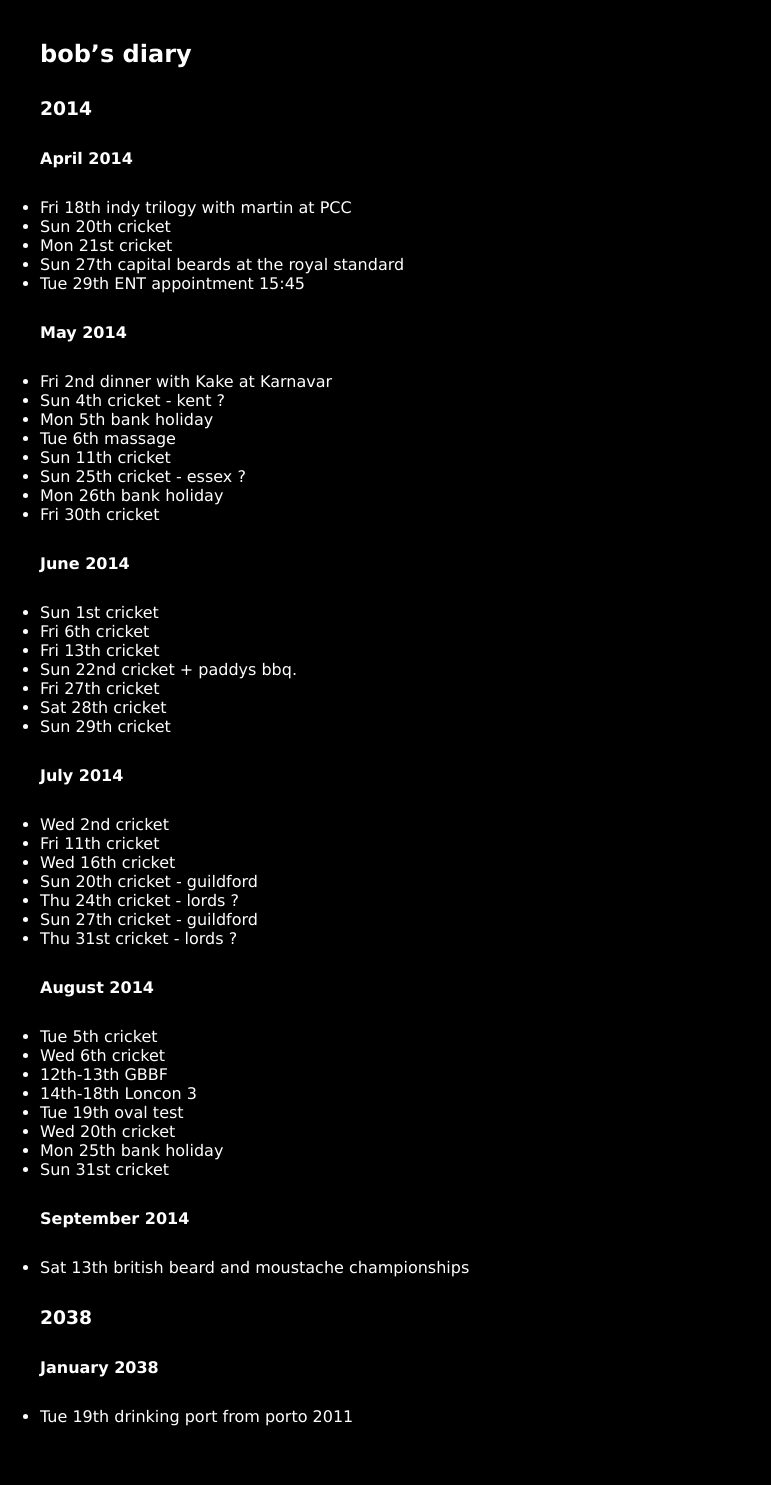
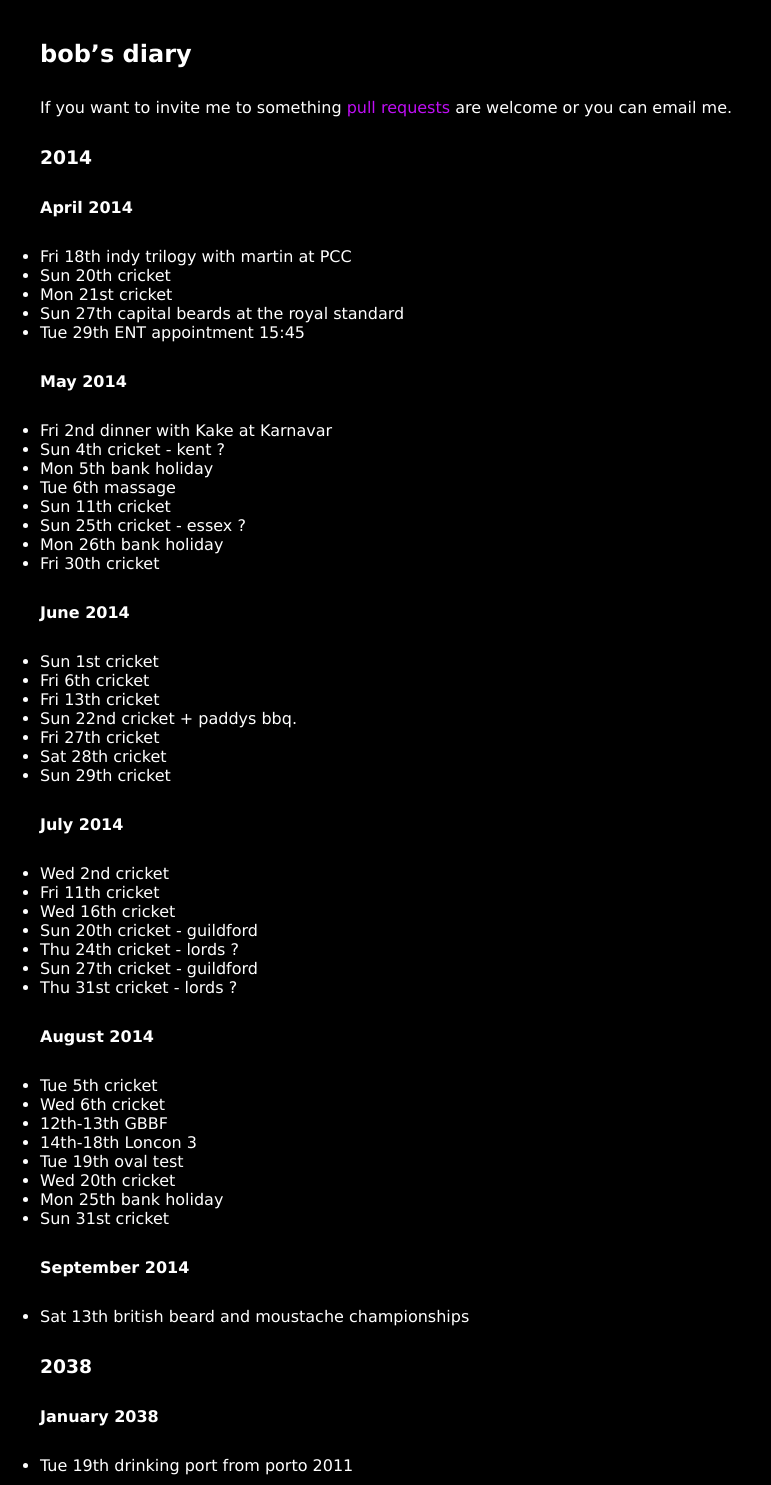
Before and after one commit to rjw1/randomness.org.uk, a Jekyll site: the page built from diary/index.md, in a window 1280 px wide. Shown: the whole page, without its empty margins (0-771 px from the left). Built offline with Jekyll 4.4.1, drawn with Linux system fonts in a browser that asks for light colours; Markdown is read by kramdown in place of the engine named in the settings; before the commit the page ends 1436 px from its top, so only the background shows below that.

Commit message:
pull requests are a valid way to invite me to soemthing.

```diff
--- a/diary/index.md
+++ b/diary/index.md
@@ -3,6 +3,9 @@ title:  bob's diary
 layout: default
 ---
 ## bob's diary ##
+
+If you want to invite me to something [pull requests](https://github.com/rjw1/randomness.org.uk/blob/master/diary/index.md)
+are welcome or you can email me.
 
 ### 2014 ###
 
```
